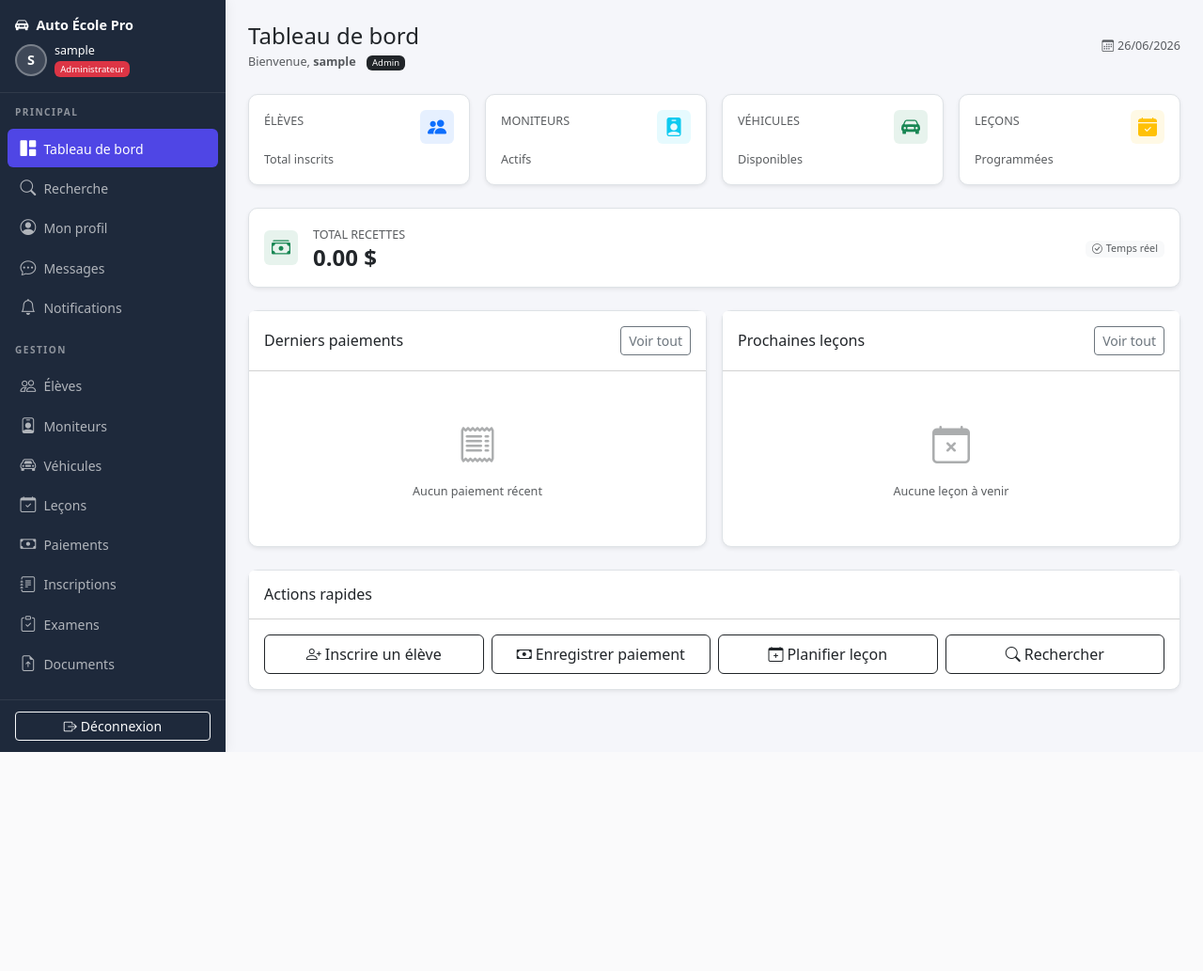
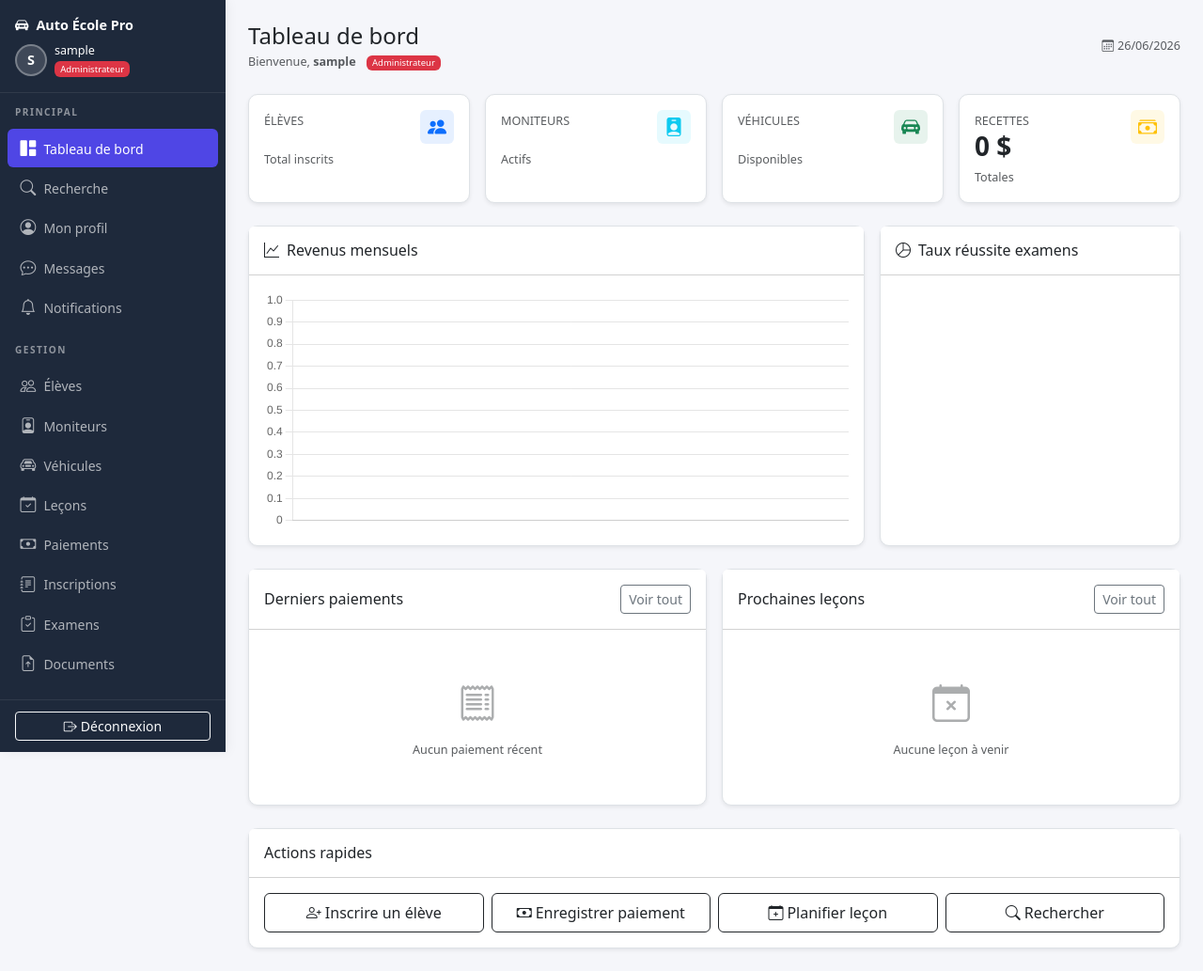
Before and after one commit to monamijer/project-auto, a PHP site: page /index.php in a window 1280 px wide. Shown: the whole page at 94% size. Before the commit the page ends 800 px from the top, so only its background shows below. Run offline with PHP 8.4, Linux system fonts and the light colour scheme; the visitor is signed in with stand-in values (Sample User, id 1); data that the repository does not hold is empty; a map, chart or similar area stays blank; some libraries are stand-ins or nearby versions.

Commit message:
feat: add dashboard charts, revenue tracking, and school configuration
- Add Chart.js bar chart for monthly revenue (v_revenus_mensuels)
- Add doughnut chart for exam eligibility by formation
- Add school configuration form (name, phone, email, address, currency)
- Add config_systeme table with upsert logic
- All dashboard data from views and stored procedures
- Use getConfig() helper throughout

```diff
--- a/index.php
+++ b/index.php
@@ -1,283 +1,139 @@
 <?php
 /**
- * index.php — Tableau de bord
- * SELECT → v_dashboard_stats, v_derniers_paiements, v_prochaines_lecons
- * Design minimaliste, propre et professionnel
+ * index.php — Tableau de bord avec graphiques
+ * SELECT → v_dashboard_stats, v_derniers_paiements, v_prochaines_lecons,
+ *          v_revenus_mensuels, v_stats_examens
  */
 session_start();
 require_once __DIR__ . '/config/database.php';
 require_once BASE_PATH . '/includes/auth.php';
 requireLogin();
 
-// ── Statistiques via la VIEW v_dashboard_stats ────────────────────────────
 $stats = $pdo->query('SELECT * FROM v_dashboard_stats')->fetch();
-
-// ── Derniers paiements via v_derniers_paiements ───────────────────────────
 $recentPayments = $pdo->query('SELECT * FROM v_derniers_paiements')->fetchAll();
-
-// ── Prochaines leçons via v_prochaines_lecons ─────────────────────────────
 $upcomingLessons = $pdo->query('SELECT * FROM v_prochaines_lecons')->fetchAll();
+$revenusMensuels = $pdo->query('SELECT * FROM v_revenus_mensuels')->fetchAll();
+$examStats = $pdo->query('SELECT * FROM v_stats_examens')->fetchAll();
 
 $pageTitle = 'Tableau de bord — Auto École Pro';
 include BASE_PATH . '/includes/header.php';
 ?>
 
-<!-- Header -->
 <div class="d-flex justify-content-between align-items-center flex-wrap gap-3 mb-4">
     <div>
         <h1 class="h4 mb-1">Tableau de bord</h1>
-        <p class="text-muted small mb-0">
-            Bienvenue, <strong><?= htmlspecialchars($_SESSION['username'] ?? '') ?></strong>
-            <span class="badge <?= isAdmin() ? 'bg-dark' : 'bg-secondary' ?> ms-2">
-                <?= isAdmin() ? 'Admin' : 'Stagiaire' ?>
-            </span>
+        <p class="text-muted small mb-0">Bienvenue, <strong><?= htmlspecialchars($_SESSION['username'] ?? '') ?></strong>
+            <span class="badge <?= getRoleBadgeClass() ?> ms-2"><?= getRoleLabel() ?></span>
         </p>
     </div>
-    <div class="text-muted small">
-        <i class="bi bi-calendar3 me-1"></i><?= date('d/m/Y') ?>
-    </div>
+    <div class="text-muted small"><i class="bi bi-calendar3 me-1"></i><?= date('d/m/Y') ?></div>
 </div>
 
 <!-- KPI Cards -->
 <div class="row g-3 mb-4">
-    <div class="col-xl-3 col-md-6">
+    <div class="col-xl-3 col-md-6"><div class="card border shadow-sm h-100"><div class="card-body">
+        <div class="d-flex justify-content-between align-items-start"><div><small class="text-muted text-uppercase">Élèves</small><h3 class="mb-0 fw-bold"><?= $stats['nb_eleves'] ?></h3></div><span class="badge bg-primary bg-opacity-10 text-primary p-2"><i class="bi bi-people-fill fs-5"></i></span></div>
+        <small class="text-muted mt-2 d-block">Total inscrits</small>
+    </div></div></div>
+    <div class="col-xl-3 col-md-6"><div class="card border shadow-sm h-100"><div class="card-body">
+        <div class="d-flex justify-content-between align-items-start"><div><small class="text-muted text-uppercase">Moniteurs</small><h3 class="mb-0 fw-bold"><?= $stats['nb_moniteurs'] ?></h3></div><span class="badge bg-info bg-opacity-10 text-info p-2"><i class="bi bi-person-badge-fill fs-5"></i></span></div>
+        <small class="text-muted mt-2 d-block">Actifs</small>
+    </div></div></div>
+    <div class="col-xl-3 col-md-6"><div class="card border shadow-sm h-100"><div class="card-body">
+        <div class="d-flex justify-content-between align-items-start"><div><small class="text-muted text-uppercase">Véhicules</small><h3 class="mb-0 fw-bold"><?= $stats['nb_vehicules_dispos'] ?></h3></div><span class="badge bg-success bg-opacity-10 text-success p-2"><i class="bi bi-car-front-fill fs-5"></i></span></div>
+        <small class="text-muted mt-2 d-block">Disponibles</small>
+    </div></div></div>
+    <div class="col-xl-3 col-md-6"><div class="card border shadow-sm h-100"><div class="card-body">
+        <div class="d-flex justify-content-between align-items-start"><div><small class="text-muted text-uppercase">Recettes</small><h3 class="mb-0 fw-bold"><?= number_format($stats['total_recettes'], 0) ?> $</h3></div><span class="badge bg-warning bg-opacity-10 text-warning p-2"><i class="bi bi-cash-stack fs-5"></i></span></div>
+        <small class="text-muted mt-2 d-block">Totales</small>
+    </div></div></div>
+</div>
+
+<!-- Graphiques -->
+<div class="row g-3 mb-4">
+    <!-- Revenus mensuels -->
+    <div class="col-lg-8">
         <div class="card border shadow-sm h-100">
-            <div class="card-body">
-                <div class="d-flex justify-content-between align-items-start">
-                    <div>
-                        <small class="text-muted text-uppercase">Élèves</small>
-                        <h3 class="mb-0 fw-bold"><?= $stats['nb_eleves'] ?></h3>
-                    </div>
-                    <span class="badge bg-primary bg-opacity-10 text-primary p-2">
-                        <i class="bi bi-people-fill fs-5"></i>
-                    </span>
-                </div>
-                <small class="text-muted mt-2 d-block">Total inscrits</small>
-            </div>
+            <div class="card-header bg-white py-3"><h6 class="mb-0"><i class="bi bi-graph-up me-2"></i>Revenus mensuels</h6></div>
+            <div class="card-body"><canvas id="revenueChart" height="250"></canvas></div>
         </div>
     </div>
-
-    <div class="col-xl-3 col-md-6">
+    <!-- Répartition examens -->
+    <div class="col-lg-4">
         <div class="card border shadow-sm h-100">
-            <div class="card-body">
-                <div class="d-flex justify-content-between align-items-start">
-                    <div>
-                        <small class="text-muted text-uppercase">Moniteurs</small>
-                        <h3 class="mb-0 fw-bold"><?= $stats['nb_moniteurs'] ?></h3>
-                    </div>
-                    <span class="badge bg-info bg-opacity-10 text-info p-2">
-                        <i class="bi bi-person-badge-fill fs-5"></i>
-                    </span>
-                </div>
-                <small class="text-muted mt-2 d-block">Actifs</small>
-            </div>
-        </div>
-    </div>
-
-    <div class="col-xl-3 col-md-6">
-        <div class="card border shadow-sm h-100">
-            <div class="card-body">
-                <div class="d-flex justify-content-between align-items-start">
-                    <div>
-                        <small class="text-muted text-uppercase">Véhicules</small>
-                        <h3 class="mb-0 fw-bold"><?= $stats['nb_vehicules_dispos'] ?></h3>
-                    </div>
-                    <span class="badge bg-success bg-opacity-10 text-success p-2">
-                        <i class="bi bi-car-front-fill fs-5"></i>
-                    </span>
-                </div>
-                <small class="text-muted mt-2 d-block">Disponibles</small>
-            </div>
-        </div>
-    </div>
-
-    <div class="col-xl-3 col-md-6">
-        <div class="card border shadow-sm h-100">
-            <div class="card-body">
-                <div class="d-flex justify-content-between align-items-start">
-                    <div>
-                        <small class="text-muted text-uppercase">Leçons</small>
-                        <h3 class="mb-0 fw-bold"><?= $stats['nb_lecons_programmees'] ?></h3>
-                    </div>
-                    <span class="badge bg-warning bg-opacity-10 text-warning p-2">
-                        <i class="bi bi-calendar-check-fill fs-5"></i>
-                    </span>
-                </div>
-                <small class="text-muted mt-2 d-block">Programmées</small>
-            </div>
-        </div>
-    </div>
-</div>
-
-<!-- Revenue -->
-<div class="card border shadow-sm mb-4">
-    <div class="card-body py-3">
-        <div class="row align-items-center">
-            <div class="col-md-6">
-                <div class="d-flex align-items-center gap-3">
-                    <span class="badge bg-success bg-opacity-10 text-success p-2">
-                        <i class="bi bi-cash-stack fs-5"></i>
-                    </span>
-                    <div>
-                        <small class="text-muted text-uppercase">Total recettes</small>
-                        <h4 class="mb-0 fw-bold"><?= number_format($stats['total_recettes'], 2) ?> $</h4>
-                    </div>
-                </div>
-            </div>
-            <div class="col-md-6 text-md-end mt-2 mt-md-0">
-                <span class="badge bg-light text-muted">
-                    <i class="bi bi-check-circle me-1"></i>Temps réel
-                </span>
-            </div>
+            <div class="card-header bg-white py-3"><h6 class="mb-0"><i class="bi bi-pie-chart me-2"></i>Taux réussite examens</h6></div>
+            <div class="card-body"><canvas id="examChart" height="250"></canvas></div>
         </div>
     </div>
 </div>
 
 <!-- Tables -->
 <div class="row g-3 mb-4">
-    <!-- Derniers paiements -->
     <div class="col-lg-6">
         <div class="card border shadow-sm h-100">
-            <div class="card-header bg-white py-3 d-flex justify-content-between align-items-center">
-                <h6 class="mb-0">Derniers paiements</h6>
-                <a href="<?= BASE_URL ?>/pages/payments.php" class="btn btn-sm btn-outline-secondary">
-                    Voir tout
-                </a>
-            </div>
+            <div class="card-header bg-white py-3 d-flex justify-content-between align-items-center"><h6 class="mb-0">Derniers paiements</h6><a href="<?= BASE_URL ?>/pages/payments.php" class="btn btn-sm btn-outline-secondary">Voir tout</a></div>
             <div class="card-body p-0">
-                <?php if (empty($recentPayments)): ?>
-                    <div class="text-center py-5 text-muted">
-                        <i class="bi bi-receipt fs-1 mb-2 d-block opacity-50"></i>
-                        <small>Aucun paiement récent</small>
-                    </div>
-                <?php else: ?>
-                    <div class="table-responsive">
-                        <table class="table table-hover align-middle mb-0 small">
-                            <thead class="table-light">
-                                <tr>
-                                    <th class="ps-3">Date</th>
-                                    <th>Élève</th>
-                                    <th>Montant</th>
-                                    <th class="text-end pe-3">Mode</th>
-                                </tr>
-                            </thead>
-                            <tbody>
-                            <?php foreach ($recentPayments as $r): ?>
-                                <tr>
-                                    <td class="ps-3 text-muted">
-                                        <?= date('d/m/Y', strtotime($r['date_paiement'])) ?>
-                                    </td>
-                                    <td class="fw-medium"><?= htmlspecialchars($r['student_nom']) ?></td>
-                                    <td class="text-success fw-medium">
-                                        <?= number_format($r['montant'], 2) ?> $
-                                    </td>
-                                    <td class="text-end pe-3">
-                                        <span class="badge bg-light text-dark">
-                                            <?= htmlspecialchars($r['methode']) ?>
-                                        </span>
-                                    </td>
-                                </tr>
-                            <?php endforeach; ?>
-                            </tbody>
-                        </table>
-                    </div>
-                <?php endif; ?>
+                <?php if (empty($recentPayments)): ?><div class="text-center py-5 text-muted"><i class="bi bi-receipt fs-1 mb-2 d-block opacity-50"></i><small>Aucun paiement récent</small></div>
+                <?php else: ?><div class="table-responsive"><table class="table table-hover align-middle mb-0 small"><thead class="table-light"><tr><th class="ps-3">Date</th><th>Élève</th><th class="text-end pe-3">Montant</th></tr></thead><tbody>
+                <?php foreach ($recentPayments as $r): ?><tr><td class="ps-3 text-muted"><?= date('d/m/Y', strtotime($r['date_paiement'])) ?></td><td class="fw-medium"><?= htmlspecialchars($r['student_nom']) ?></td><td class="text-end pe-3 text-success fw-medium"><?= number_format($r['montant'], 2) ?> $</td></tr><?php endforeach; ?>
+                </tbody></table></div><?php endif; ?>
             </div>
         </div>
     </div>
-
-    <!-- Prochaines leçons -->
     <div class="col-lg-6">
         <div class="card border shadow-sm h-100">
-            <div class="card-header bg-white py-3 d-flex justify-content-between align-items-center">
-                <h6 class="mb-0">Prochaines leçons</h6>
-                <a href="<?= BASE_URL ?>/pages/lessons.php" class="btn btn-sm btn-outline-secondary">
-                    Voir tout
-                </a>
-            </div>
+            <div class="card-header bg-white py-3 d-flex justify-content-between align-items-center"><h6 class="mb-0">Prochaines leçons</h6><a href="<?= BASE_URL ?>/pages/lessons.php" class="btn btn-sm btn-outline-secondary">Voir tout</a></div>
             <div class="card-body p-0">
-                <?php if (empty($upcomingLessons)): ?>
-                    <div class="text-center py-5 text-muted">
-                        <i class="bi bi-calendar-x fs-1 mb-2 d-block opacity-50"></i>
-                        <small>Aucune leçon à venir</small>
-                    </div>
-                <?php else: ?>
-                    <div class="table-responsive">
-                        <table class="table table-hover align-middle mb-0 small">
-                            <thead class="table-light">
-                                <tr>
-                                    <th class="ps-3">Date</th>
-                                    <th>Élève</th>
-                                    <th>Moniteur</th>
-                                    <th class="text-end pe-3">Véhicule</th>
-                                </tr>
-                            </thead>
-                            <tbody>
-                            <?php foreach ($upcomingLessons as $r): ?>
-                                <tr>
-                                    <td class="ps-3 text-muted">
-                                        <?= date('d/m H:i', strtotime($r['date_lecon'])) ?>
-                                    </td>
-                                    <td class="fw-medium"><?= htmlspecialchars($r['student_nom']) ?></td>
-                                    <td class="text-muted"><?= htmlspecialchars($r['instructor_nom']) ?></td>
-                                    <td class="text-end pe-3">
-                                        <span class="badge bg-info bg-opacity-10 text-info">
-                                            <?= htmlspecialchars($r['vehicle_nom']) ?>
-                                        </span>
-                                    </td>
-                                </tr>
-                            <?php endforeach; ?>
-                            </tbody>
-                        </table>
-                    </div>
-                <?php endif; ?>
+                <?php if (empty($upcomingLessons)): ?><div class="text-center py-5 text-muted"><i class="bi bi-calendar-x fs-1 mb-2 d-block opacity-50"></i><small>Aucune leçon à venir</small></div>
+                <?php else: ?><div class="table-responsive"><table class="table table-hover align-middle mb-0 small"><thead class="table-light"><tr><th class="ps-3">Date</th><th>Élève</th><th class="text-end pe-3">Moniteur</th></tr></thead><tbody>
+                <?php foreach ($upcomingLessons as $r): ?><tr><td class="ps-3 text-muted"><?= date('d/m H:i', strtotime($r['date_lecon'])) ?></td><td class="fw-medium"><?= htmlspecialchars($r['student_nom']) ?></td><td class="text-end pe-3 text-muted"><?= htmlspecialchars($r['instructor_nom']) ?></td></tr><?php endforeach; ?>
+                </tbody></table></div><?php endif; ?>
             </div>
         </div>
     </div>
 </div>
 
 <!-- Actions rapides -->
-<div class="card border shadow-sm mb-4">
-    <div class="card-header bg-white py-3">
-        <h6 class="mb-0">Actions rapides</h6>
-    </div>
-    <div class="card-body">
-        <div class="row g-2">
-            <?php if (hasPermission('crud_eleves')): ?>
-            <div class="col-xl-3 col-md-6">
-                <a href="<?= BASE_URL ?>/pages/students.php"
-                   class="btn btn-outline-dark w-100 py-2">
-                    <i class="bi bi-person-plus me-1"></i>Inscrire un élève
-                </a>
-            </div>
-            <?php endif; ?>
-
-            <?php if (hasPermission('crud_paiements')): ?>
-            <div class="col-xl-3 col-md-6">
-                <a href="<?= BASE_URL ?>/pages/payments.php"
-                   class="btn btn-outline-dark w-100 py-2">
-                    <i class="bi bi-cash me-1"></i>Enregistrer paiement
-                </a>
-            </div>
-            <?php endif; ?>
-
-            <?php if (hasPermission('crud_lecons')): ?>
-            <div class="col-xl-3 col-md-6">
-                <a href="<?= BASE_URL ?>/pages/lessons.php"
-                   class="btn btn-outline-dark w-100 py-2">
-                    <i class="bi bi-calendar-plus me-1"></i>Planifier leçon
-                </a>
-            </div>
-            <?php endif; ?>
-
-            <div class="col-xl-3 col-md-6">
-                <a href="<?= BASE_URL ?>/pages/search.php"
-                   class="btn btn-outline-dark w-100 py-2">
-                    <i class="bi bi-search me-1"></i>Rechercher
-                </a>
-            </div>
-        </div>
-    </div>
+<div class="card border shadow-sm">
+    <div class="card-header bg-white py-3"><h6 class="mb-0">Actions rapides</h6></div>
+    <div class="card-body"><div class="row g-2">
+        <?php if (hasPermission('crud_eleves')): ?><div class="col-xl-3 col-md-6"><a href="<?= BASE_URL ?>/pages/students.php" class="btn btn-outline-dark w-100 py-2"><i class="bi bi-person-plus me-1"></i>Inscrire un élève</a></div><?php endif; ?>
+        <?php if (hasPermission('crud_paiements')): ?><div class="col-xl-3 col-md-6"><a href="<?= BASE_URL ?>/pages/payments.php" class="btn btn-outline-dark w-100 py-2"><i class="bi bi-cash me-1"></i>Enregistrer paiement</a></div><?php endif; ?>
+        <?php if (hasPermission('crud_lecons')): ?><div class="col-xl-3 col-md-6"><a href="<?= BASE_URL ?>/pages/lessons.php" class="btn btn-outline-dark w-100 py-2"><i class="bi bi-calendar-plus me-1"></i>Planifier leçon</a></div><?php endif; ?>
+        <div class="col-xl-3 col-md-6"><a href="<?= BASE_URL ?>/pages/search.php" class="btn btn-outline-dark w-100 py-2"><i class="bi bi-search me-1"></i>Rechercher</a></div>
+    </div></div>
 </div>
 
+<script src="<?= BASE_URL ?>/node_modules/chart.js/dist/chart.umd.js"></script>
+<script>
+// Revenus mensuels
+const revCtx = document.getElementById('revenueChart').getContext('2d');
+new Chart(revCtx, {
+    type: 'bar',
+    data: {
+        labels: <?= json_encode(array_column($revenusMensuels, 'mois')) ?>,
+        datasets: [{
+            label: 'Revenus ($)',
+            data: <?= json_encode(array_column($revenusMensuels, 'total')) ?>,
+            backgroundColor: '#4f46e5',
+            borderRadius: 6
+        }]
+    },
+    options: { responsive: true, maintainAspectRatio: false, plugins: { legend: { display: false } }, scales: { y: { beginAtZero: true } } }
+});
+
+// Taux réussite examens
+const examCtx = document.getElementById('examChart').getContext('2d');
+const examLabels = <?= json_encode(array_column($examStats, 'formation_nom')) ?>;
+const examData = <?= json_encode(array_column($examStats, 'eligibles')) ?>;
+new Chart(examCtx, {
+    type: 'doughnut',
+    data: {
+        labels: examLabels,
+        datasets: [{ data: examData, backgroundColor: ['#4f46e5','#22c55e','#f59e0b','#ef4444','#06b6d4','#8b5cf6'] }]
+    },
+    options: { responsive: true, maintainAspectRatio: false, plugins: { legend: { position: 'bottom' } } }
+});
+</script>
+
 <?php include BASE_PATH . '/includes/footer.php'; ?>
```
Also changed, not shown: pages/settings.php (+27 -0 lines).
